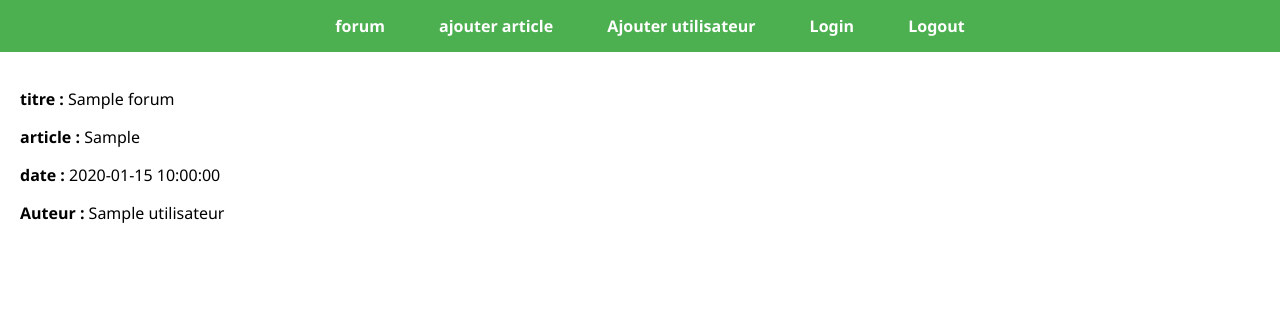
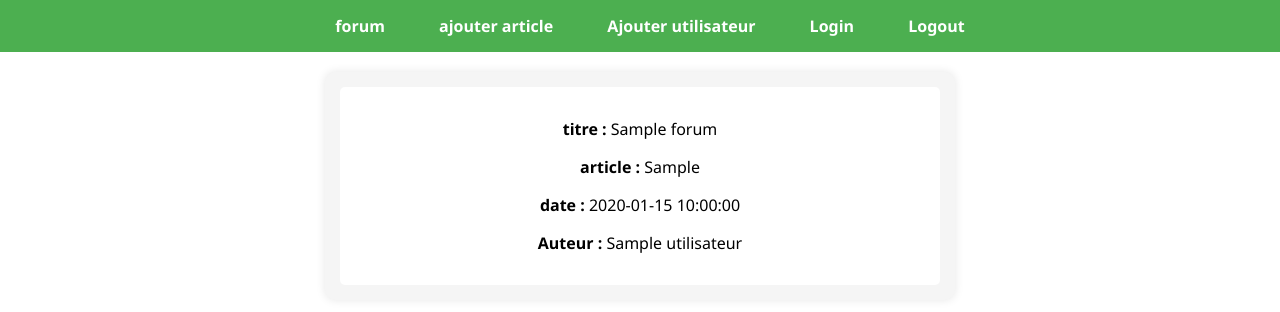
Before and after one commit to malekCheour/Forum, a PHP site: the page made by index.php in a window 1280 px wide. Shown: the top 312 px of the page. Run offline with PHP 8.4, Linux system fonts and the light colour scheme; tables that the repository leaves empty or names only in its code hold one stand-in row (values such as "Sample post").

Commit message:
ajuster le style.css pour les articles
rendre le dossier adaptative avec web dev

```diff
--- a/css/style.css
+++ b/css/style.css
@@ -94,29 +94,48 @@ h1 {
   text-align: center;
   color: tomato;
 }
-
-.btn {
-  background-color: #4caf50;
-  color: #fff;
-  transition: background-color 0.3s ease-in-out, transform 0.2s ease-in-out;
+.forum-container {
+  max-width: 600px;
+  margin: 0 auto;
+  text-align: center;
+  background-color: #f5f5f5;
+  padding: 15px;
+  border-radius: 10px;
+  box-shadow: 0 0 10px rgba(0, 0, 0, 0.1);
 }
 
-.btn:hover {
-  background-color: #333;
-  transform: scale(1.05);
+.forum-article {
+  border-bottom: 1px solid #ddd;
+  padding: 15px;
+  margin-bottom: 15px;
+  background-color: #fff;
+  border-radius: 5px;
 }
 
-.btn-danger {
-  background-color: #d32f2f;
-  color: #fff;
-  transition: background-color 0.3s ease-in-out, transform 0.2s ease-in-out;
+.forum-article:last-child {
+  border-bottom: none;
+  margin-bottom: 0;
 }
 
-.btn-danger:hover {
-  background-color: #b71c1c;
-  transform: scale(1.05);
+.forum-actions {
+  margin-top: 10px;
 }
 
-.text-danger {
-  color: #d32f2f;
+.forum-actions a {
+  margin-right: 10px;
+  text-decoration: none;
+  color: #fff;
+  padding: 8px 15px;
+  border-radius: 5px;
+  display: inline-block; /* Ajout de cette propriété pour que les boutons apparaissent côte à côte */
 }
+
+.delete-btn {
+  background-color: #e74c3c;
+  border: 1px solid #c0392b;
+}
+
+.modify-btn {
+  background-color: #3498db;
+  border: 1px solid #2980b9;
+}
--- a/view/forum/afficheForum.php
+++ b/view/forum/afficheForum.php
@@ -1,3 +1,4 @@
+
 <?php
 require('lib/checksession.php');
 require('db/connex.php');
@@ -13,7 +14,8 @@ if ($result && mysqli_num_rows($result) > 0) {
 
         ?>
 
-
+<div class="forum-container">
+    <div class="forum-article">
         <p> <strong>titre : </strong><?= $row['titre']; ?></p>
         <p> <strong>article : </strong><?= $row['article']; ?></p>
         <p> <strong>date : </strong><?= $row['date']; ?></p>
@@ -22,11 +24,12 @@ if ($result && mysqli_num_rows($result) > 0) {
 
     <?php
     if(isConnected() && (isset($_SESSION['id_utilisateur']) && isset($row['utilisateur_id_utilisateur']) && $_SESSION['id_utilisateur'] == $row['utilisateur_id_utilisateur'])){
-
-        ?>
-
-     <a href="index.php?controller=forum&function=deleteArticle&id=<?= $row['id_forum']; ?>">delete</a>
-     <a href="index.php?controller=forum&function=modifierArticle&id=<?= $row['id_forum']; ?>">Modifier</a>
+    ?>
+        <div class="forum-actions">
+            <a href="index.php?controller=forum&function=deleteArticle&id=<?= $row['id_forum']; ?>" class="delete-btn">Supprimer</a>
+            <a href="index.php?controller=forum&function=modifierArticle&id=<?= $row['id_forum']; ?>" class="modify-btn">Modifier</a>
+        </div>
+    </div>
 
   <?php
     }
--- a/view/forum/forum.php
+++ b/view/forum/forum.php
@@ -17,4 +17,9 @@ require('lib/checksession.php');
         </label>
         <input type="hidden" name="utilisateur_id_utilisateur" value="<?= $_SESSION['id_utilisateur']; ?>">
         <input type="submit" value="Save">
+        <?php
+        if(!isConnected())
+            header('location:index.php?controller=user&function=afficherLogin')
+
+        ?>
     </form>
```
Also changed, not shown: 2 other files.
